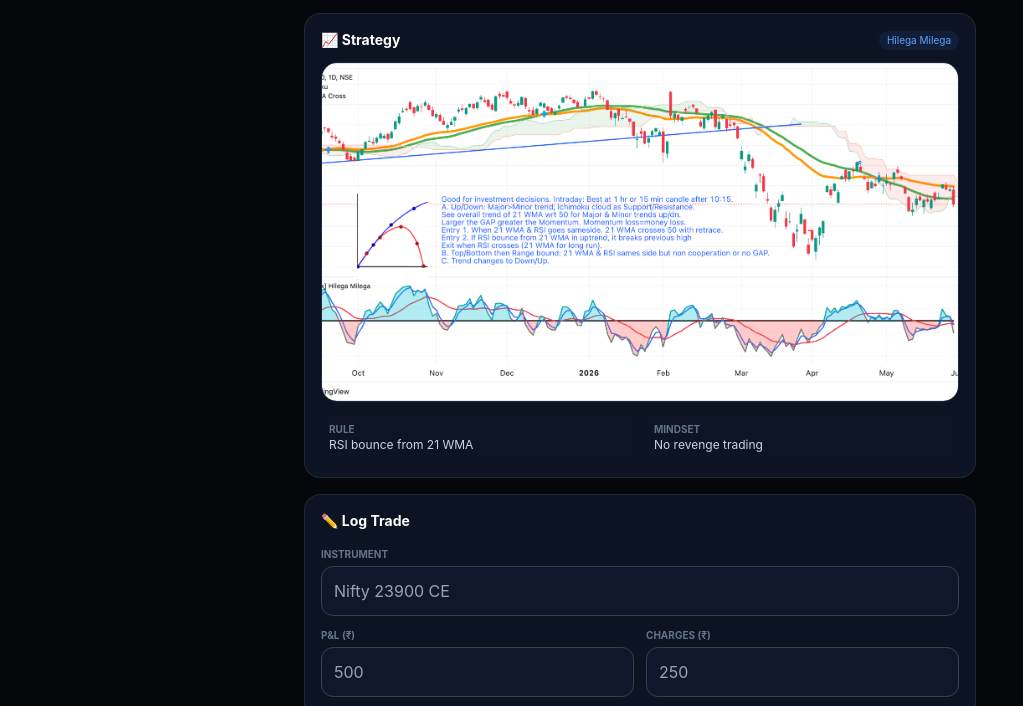
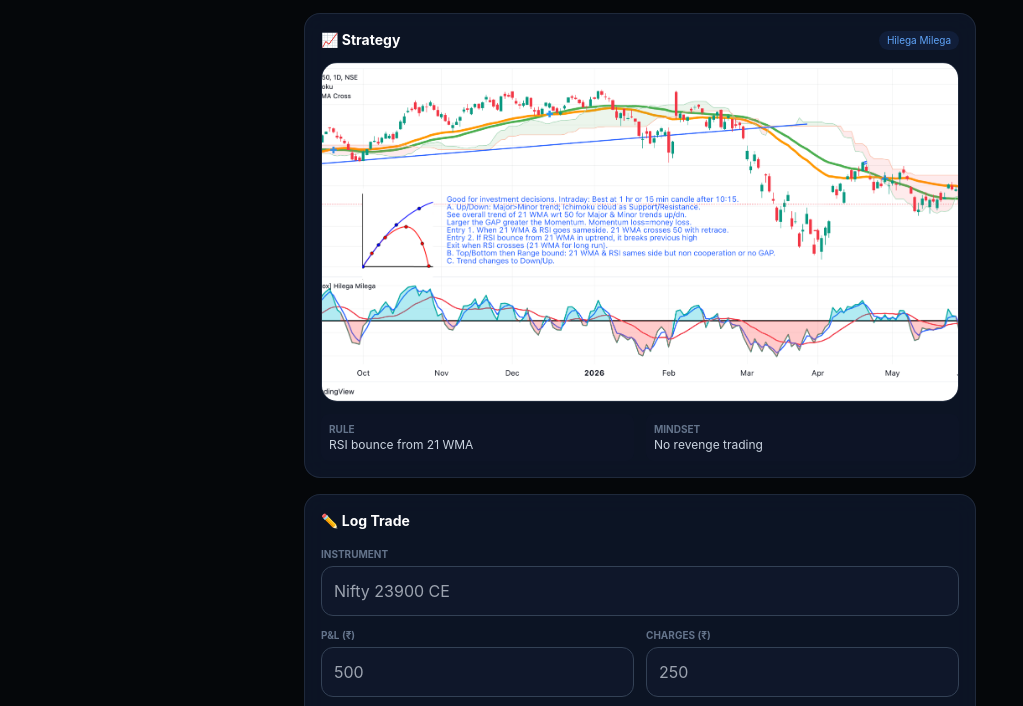
Before and after one commit to Bikrama25/Intraday-5min-App, a plain HTML site: page index.html in a window 1280 px wide. Shown: the part 75-781 px from the top of the page, without its empty margins (0-1023 px from the left). Drawn offline with nearby package versions, Linux system fonts and the light colour scheme; no server answers.

Commit message:
Update image object-position to center

```diff
--- a/index.html
+++ b/index.html
@@ -44,7 +44,7 @@
             border: 1px solid #1e293b;
         }
         /*.strategy-box img { width: 100%; height: 100%; object-fit: cover; object-position: right; }*/
-        .strategy-box img { width: 100%; height: 100%; object-fit: cover; object-position: 60% center; }
+        .strategy-box img { width: 100%; height: 100%; object-fit: cover; object-position: center; }
 
         /* iOS Safe Area */
         .safe-top { padding-top: env(safe-area-inset-top, 20px); }
```
